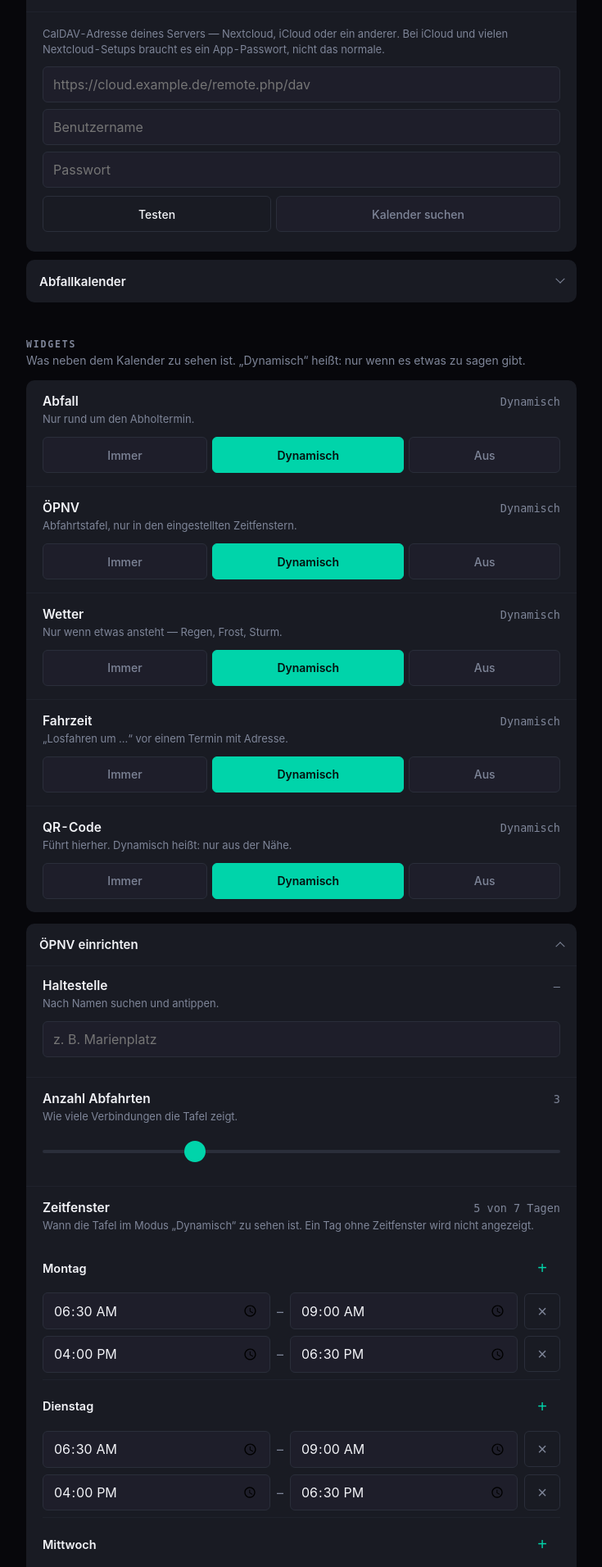
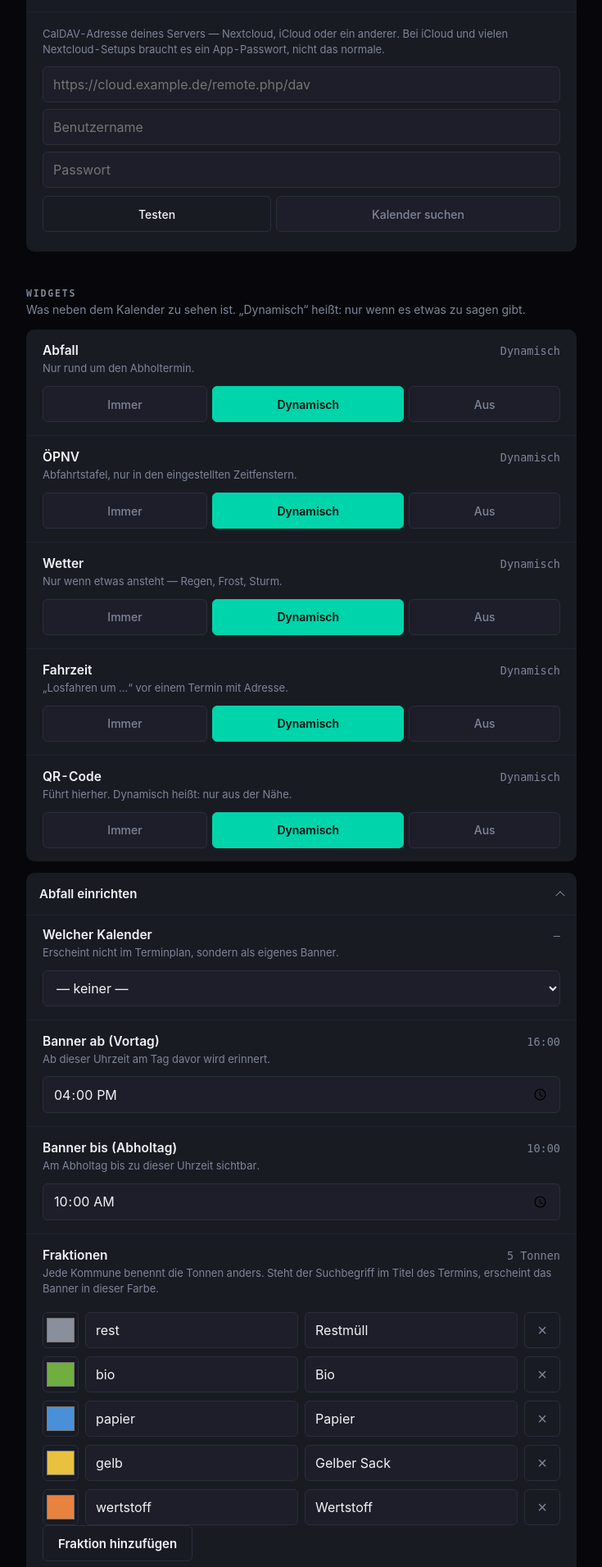
Before and after one commit to ivanzgroot/WallCal2, a Flask app: page /settings in a window 1280 px wide, after a click on "Abfall einrichten". Shown: the part 688-2600 px from the top of the page at 82% size, without its empty margins (272-1007 px from the left). Run offline with Flask 3, Linux system fonts and the light colour scheme; data comes from the database, SQL or seed files in the repository; data that the repository does not hold is empty.

Commit message:
settings: show a control only where changing it would do something
The page listed everything it could store and left the reader to work out
which parts were live. The ÖPNV time windows describe when a dynamic board
appears, so they say nothing once it is set to "Immer" — but they sat there
either way, inviting you to tune something with no effect. The same was true
of the night brightness without dim_clock, the whole PWM block without the
backlight wired, the screensaver without the "nie abschalten" strategy, and
every setting under a switch that was off. Each of those is a fact the page
already knew and did not act on.

One declarative attribute, evaluated in one place, the same bargain as
data-setting:

    data-when="widget_transit=dynamic"          one of, | between alternatives
    data-when="night_mode!=off"                 anything but
    data-when="display_off_strategy~pwm"        a comma-list contains it

Terms separated by spaces must all hold, which is what the all-day wake time
needs: prewake on, and timed-only off. Thirty-three elements carry one. On a
default install that hides five blocks outright.

Deliberately no numeric operator. It would need a > inside an attribute
value, which is legal HTML and quietly truncates every naive parser that
reads this file — the test harness included, which is how I found out.
"dim_seconds!=0" says the same thing about a slider that bottoms out at zero.

data-needs did a narrow version of this for widget panels; it is gone, folded
into the general mechanism rather than left beside it.

Two things fell out of the audit. Abfall was the only widget configured
somewhere other than the Widgets section — its calendar, hours and fractions
lived under Kalender while the other four had an "… einrichten" panel next to
their switch. It has one now, and all five read the same way. And
sensor_use_stationary, which the README documents and the daemon acts on, had
no control at all; the stationary sensitivity that only matters when it is on
now sits behind it.

The CSS guard is explicit for every shape this hides. A class that sets
display beats the UA's [hidden] rule, which is how an empty bordered box once
sat under the setup card for a week.

Co-Authored-By: Claude Opus 5 <noreply@anthropic.com>

```diff
--- a/static/css/settings-page.css
+++ b/static/css/settings-page.css
@@ -135,7 +135,11 @@ body.settings {
 .more .group + .group { border-top: 1px solid var(--border-subtle); }
 
 /* A widget's configuration is pointless while the widget is off. */
-.more[data-needs][hidden] { display: none; }
+/* Anything conditional hides for real. A class that sets display beats the
+   UA's [hidden] rule, which is how an empty bordered box once sat under the
+   setup card forever — so every shape this page hides says so explicitly. */
+.row[hidden], .group[hidden], details.more[hidden],
+.picker[hidden], .editor[hidden] { display: none; }
 
 /* Advanced keeps the different register, and stays shut. */
 #advanced .more.danger-hint > summary { color: var(--alert); font-family: var(--mono); font-size: 14px; }
--- a/templates/settings.html
+++ b/templates/settings.html
@@ -67,39 +67,7 @@
             </div>
         </details>
 
-        <details class="more">
-            <summary>Abfallkalender</summary>
-            <div class="more-body">
-                <div class="row">
-                    <div class="row-head"><label for="setAbfallCal">Welcher Kalender</label>
-                        <span class="value" data-value-for="abfall_calendar_id">—</span></div>
-                    <p class="desc">Erscheint nicht im Terminplan, sondern als eigenes Banner.</p>
-                    <div class="control"><select id="setAbfallCal" data-setting="abfall_calendar_id"></select></div>
-                </div>
-                <div class="row">
-                    <div class="row-head"><label for="setAbfallFrom">Banner ab (Vortag)</label>
-                        <span class="value" data-value-for="abfall_from_hour">—</span></div>
-                    <p class="desc">Ab dieser Uhrzeit am Tag davor wird erinnert.</p>
-                    <div class="control"><input type="time" id="setAbfallFrom" data-setting="abfall_from_hour"></div>
-                </div>
-                <div class="row">
-                    <div class="row-head"><label for="setAbfallUntil">Banner bis (Abholtag)</label>
-                        <span class="value" data-value-for="abfall_until_hour">—</span></div>
-                    <p class="desc">Am Abholtag bis zu dieser Uhrzeit sichtbar.</p>
-                    <div class="control"><input type="time" id="setAbfallUntil" data-setting="abfall_until_hour"></div>
-                </div>
-                <div class="row">
-                    <div class="row-head"><span class="name">Fraktionen</span>
-                        <span class="value" data-value-for="abfall_fractions">—</span></div>
-                    <p class="desc">Jede Kommune benennt die Tonnen anders. Steht der Suchbegriff
-                       im Titel des Termins, erscheint das Banner in dieser Farbe.</p>
-                    <div class="control">
-                        <div class="editor" id="fractionEditor"></div>
-                        <button class="btn ghost" id="fractionAdd" type="button">Fraktion hinzufügen</button>
-                    </div>
-                </div>
-            </div>
-        </details>
+
     </section>
 
     <!-- ============================================================ -->
@@ -137,7 +105,41 @@
 
         <!-- Configuration only appears once the widget is switched on: there
              is no point asking for a station from someone who has ÖPNV off. -->
-        <details class="more" data-needs="widget_transit">
+<details class="more" data-when="widget_abfall!=off">
+            <summary>Abfall einrichten</summary>
+            <div class="more-body">
+                <div class="row">
+                    <div class="row-head"><label for="setAbfallCal">Welcher Kalender</label>
+                        <span class="value" data-value-for="abfall_calendar_id">—</span></div>
+                    <p class="desc">Erscheint nicht im Terminplan, sondern als eigenes Banner.</p>
+                    <div class="control"><select id="setAbfallCal" data-setting="abfall_calendar_id"></select></div>
+                </div>
+                <div class="row" data-when="widget_abfall=dynamic">
+                    <div class="row-head"><label for="setAbfallFrom">Banner ab (Vortag)</label>
+                        <span class="value" data-value-for="abfall_from_hour">—</span></div>
+                    <p class="desc">Ab dieser Uhrzeit am Tag davor wird erinnert.</p>
+                    <div class="control"><input type="time" id="setAbfallFrom" data-setting="abfall_from_hour"></div>
+                </div>
+                <div class="row" data-when="widget_abfall=dynamic">
+                    <div class="row-head"><label for="setAbfallUntil">Banner bis (Abholtag)</label>
+                        <span class="value" data-value-for="abfall_until_hour">—</span></div>
+                    <p class="desc">Am Abholtag bis zu dieser Uhrzeit sichtbar.</p>
+                    <div class="control"><input type="time" id="setAbfallUntil" data-setting="abfall_until_hour"></div>
+                </div>
+                <div class="row">
+                    <div class="row-head"><span class="name">Fraktionen</span>
+                        <span class="value" data-value-for="abfall_fractions">—</span></div>
+                    <p class="desc">Jede Kommune benennt die Tonnen anders. Steht der Suchbegriff
+                       im Titel des Termins, erscheint das Banner in dieser Farbe.</p>
+                    <div class="control">
+                        <div class="editor" id="fractionEditor"></div>
+                        <button class="btn ghost" id="fractionAdd" type="button">Fraktion hinzufügen</button>
+                    </div>
+                </div>
+            </div>
+        </details>
+
+        <details class="more" data-when="widget_transit!=off">
             <summary>ÖPNV einrichten</summary>
             <div class="more-body">
                 <div class="row">
@@ -156,7 +158,7 @@
                     <div class="control"><input type="range" id="setTransitCount" min="1" max="8" step="1"
                            data-setting="transit_count"></div>
                 </div>
-                <div class="row">
+                <div class="row" data-when="widget_transit=dynamic">
                     <div class="row-head"><span class="name">Zeitfenster</span>
                         <span class="value" data-value-for="transit_windows">—</span></div>
                     <p class="desc">Wann die Tafel im Modus „Dynamisch“ zu sehen ist.
@@ -181,7 +183,7 @@
             </div>
         </details>
 
-        <details class="more" data-needs="widget_weather">
+        <details class="more" data-when="widget_weather!=off">
             <summary>Wetter einrichten</summary>
             <div class="more-body">
                 <div class="row">
@@ -202,7 +204,7 @@
             </div>
         </details>
 
-        <details class="more" data-needs="widget_travel">
+        <details class="more" data-when="widget_travel!=off">
             <summary>Fahrzeit einrichten</summary>
             <div class="more-body">
                 <div class="row">
@@ -214,7 +216,7 @@
                         <div class="results" id="homeResults"></div>
                     </div>
                 </div>
-                <div class="row">
+                <div class="row" data-when="widget_travel=dynamic">
                     <div class="row-head"><label for="setTravelWindow">Vorlauf</label>
                         <span class="value" data-value-for="travel_window_minutes">—</span></div>
                     <p class="desc">So lange vor dem Termin erscheint der Hinweis.</p>
@@ -224,7 +226,7 @@
             </div>
         </details>
 
-        <details class="more" data-needs="widget_qr">
+        <details class="more" data-when="widget_qr!=off">
             <summary>QR-Code einrichten</summary>
             <div class="more-body">
                 <div class="row">
@@ -244,7 +246,7 @@
         <p class="lede">Wie die Wand aussieht.</p>
 
         <div class="group">
-            <div class="row">
+            <div class="row" data-when="density_mode!=far">
                 <div class="row-head"><span class="name">Nahansicht</span>
                     <span class="value" data-value-for="near_view">—</span></div>
                 <p class="desc">Zwei Wochen sind gut lesbar, ein Monat zeigt mehr Zeitraum.</p>
@@ -270,7 +272,7 @@
                     <div class="control seg" data-seg="density_mode"
                          data-options="auto:Automatisch|on:Immer wechseln|near:Nur Nah|far:Nur Fern"></div>
                 </div>
-                <div class="row">
+                <div class="row" data-when="density_mode=auto|on">
                     <div class="row-head"><label for="setEnterMs">Reaktion beim Hinlaufen</label>
                         <span class="value" data-value-for="density_enter_ms">—</span></div>
                     <p class="desc">Wie schnell auf die Nahansicht umgeschaltet wird. Kurz halten —
@@ -278,7 +280,7 @@
                     <div class="control"><input type="range" id="setEnterMs" min="0" max="2000" step="50"
                            data-setting="density_enter_ms" data-unit=" ms"></div>
                 </div>
-                <div class="row">
+                <div class="row" data-when="density_mode=auto|on">
                     <div class="row-head"><label for="setLeaveMs">Geduld beim Weggehen</label>
                         <span class="value" data-value-for="density_debounce_ms">—</span></div>
                     <p class="desc">Wie lange gewartet wird, bevor wieder auf Fernansicht gewechselt wird.
@@ -286,21 +288,21 @@
                     <div class="control"><input type="range" id="setLeaveMs" min="200" max="5000" step="100"
                            data-setting="density_debounce_ms" data-unit=" ms"></div>
                 </div>
-                <div class="row">
+                <div class="row" data-when="density_mode=auto|on">
                     <div class="row-head"><label for="setCrossfade">Überblendung</label>
                         <span class="value" data-value-for="crossfade_ms">—</span></div>
                     <p class="desc">Nie hart schneiden.</p>
                     <div class="control"><input type="range" id="setCrossfade" min="0" max="1200" step="50"
                            data-setting="crossfade_ms" data-unit=" ms"></div>
                 </div>
-                <div class="row">
+                <div class="row" data-when="density_mode=auto|on">
                     <div class="row-head"><label for="setNearCm">Nah ab</label>
                         <span class="value" data-value-for="density_near_cm">—</span></div>
                     <p class="desc">Näher als das zeigt die Wand die Detailansicht — siehe Markierung im Messbalken unter „Präsenz“.</p>
                     <div class="control"><input type="range" id="setNearCm" min="30" max="400" step="10"
                            data-setting="density_near_cm" data-unit=" cm" data-linked="density"></div>
                 </div>
-                <div class="row">
+                <div class="row" data-when="density_mode=auto|on">
                     <div class="row-head"><label for="setFarCm">Wieder fern ab</label>
                         <span class="value" data-value-for="density_far_cm">—</span></div>
                     <p class="desc">Der Abstand dazwischen ist der Totbereich, in dem nichts umschaltet.
@@ -323,21 +325,21 @@
                         <label for="setDrift">Aktiv</label>
                     </div>
                 </div>
-                <div class="row">
+                <div class="row" data-when="display_off_strategy~none">
                     <div class="row-head"><span class="name">Schoner-Stil</span>
                         <span class="value" data-value-for="screensaver_style">—</span></div>
                     <p class="desc">Greift nur, wenn die Abschaltmethode „none“ ist — dann schläft das Panel nie.</p>
                     <div class="control seg" data-seg="screensaver_style"
                          data-options="dim_dashboard:Gedimmt|clock:Nur Uhr|blank:Schwarz"></div>
                 </div>
-                <div class="row">
+                <div class="row" data-when="display_off_strategy~none">
                     <div class="row-head"><label for="setSaverIdle">Wartezeit</label>
                         <span class="value" data-value-for="screensaver_idle_seconds">—</span></div>
                     <p class="desc">So lange nach der letzten Erkennung, bevor der Schoner übernimmt.</p>
                     <div class="control"><input type="range" id="setSaverIdle" min="30" max="900" step="30"
                            data-setting="screensaver_idle_seconds" data-unit=" s"></div>
                 </div>
-                <div class="row">
+                <div class="row" data-when="display_off_strategy~none">
                     <div class="row-head"><label for="setSaverBright">Helligkeit dabei</label>
                         <span class="value" data-value-for="screensaver_brightness">—</span></div>
                     <p class="desc">Deutlich dunkler als der Normalbetrieb.</p>
@@ -358,13 +360,13 @@
                         <label for="setTod">Einschalten</label>
                     </div>
                 </div>
-                <div class="row">
+                <div class="row" data-when="timeofday_enabled=true">
                     <div class="row-head"><label for="setTodMorning">Morgen bis</label>
                         <span class="value" data-value-for="timeofday_morning_until">—</span></div>
                     <p class="desc">Bis hierhin gilt das Morgen-Layout.</p>
                     <div class="control"><input type="time" id="setTodMorning" data-setting="timeofday_morning_until"></div>
                 </div>
-                <div class="row">
+                <div class="row" data-when="timeofday_enabled=true">
                     <div class="row-head"><label for="setTodEvening">Abend ab</label>
                         <span class="value" data-value-for="timeofday_evening_from">—</span></div>
                     <p class="desc">Ab hier gilt das Abend-Layout.</p>
@@ -484,7 +486,7 @@
                     <div class="control"><input type="range" id="setDimSeconds" min="0" max="120" step="5"
                            data-setting="dim_seconds" data-unit=" s"></div>
                 </div>
-                <div class="row">
+                <div class="row" data-when="dim_seconds!=0">
                     <div class="row-head"><label for="setDimLevel">Helligkeit dabei</label>
                         <span class="value" data-value-for="dim_level">—</span></div>
                     <p class="desc">Auf diesen Wert wird abgedunkelt.</p>
@@ -513,6 +515,15 @@
                            data-setting="sensor_moving_energy_min"></div>
                 </div>
                 <div class="row">
+                    <div class="row-head"><label for="setUseStill">Reglose Person zählt als anwesend</label></div>
+                    <p class="desc">Aus heißt: nur Bewegung weckt. Weniger Fehlalarme, aber die Wand
+                       schläft ein, während du davorstehst und liest.</p>
+                    <div class="control switch">
+                        <input type="checkbox" id="setUseStill" data-setting="sensor_use_stationary" data-bool="1">
+                        <label for="setUseStill">Zählt als anwesend</label>
+                    </div>
+                </div>
+                <div class="row" data-when="sensor_use_stationary=true">
                     <div class="row-head"><label for="setStill">Empfindlichkeit Ruhe</label>
                         <span class="value" data-value-for="sensor_stationary_energy_min">—</span></div>
                     <p class="desc">Für jemanden, der still davorsteht und liest.</p>
@@ -532,19 +543,19 @@
                     <div class="control seg" data-seg="night_mode"
                          data-options="off:Aus|dim_clock:Dunkle Uhr|never_wake:Nie wecken"></div>
                 </div>
-                <div class="row">
+                <div class="row" data-when="night_mode!=off">
                     <div class="row-head"><label for="setSchedStart">Fenster von</label>
                         <span class="value" data-value-for="schedule_start">—</span></div>
                     <p class="desc">Ab hier verhält sich die Wand normal.</p>
                     <div class="control"><input type="time" id="setSchedStart" data-setting="schedule_start"></div>
                 </div>
-                <div class="row">
+                <div class="row" data-when="night_mode!=off">
                     <div class="row-head"><label for="setSchedEnd">Fenster bis</label>
                         <span class="value" data-value-for="schedule_end">—</span></div>
                     <p class="desc">Danach gilt der Nachtmodus.</p>
                     <div class="control"><input type="time" id="setSchedEnd" data-setting="schedule_end"></div>
                 </div>
-                <div class="row">
+                <div class="row" data-when="night_mode=dim_clock">
                     <div class="row-head"><label for="setNightBright">Helligkeit nachts</label>
                         <span class="value" data-value-for="night_brightness">—</span></div>
                     <p class="desc">Für die dunkle Uhr.</p>
@@ -566,14 +577,14 @@
                     </div>
                     <p class="desc" id="prewakeNext"></p>
                 </div>
-                <div class="row">
+                <div class="row" data-when="prewake_enabled=true">
                     <div class="row-head"><label for="setPrewakeLead">Vorlauf</label>
                         <span class="value" data-value-for="prewake_lead_minutes">—</span></div>
                     <p class="desc">So lange vor Terminbeginn.</p>
                     <div class="control"><input type="range" id="setPrewakeLead" min="5" max="120" step="5"
                            data-setting="prewake_lead_minutes" data-unit=" min"></div>
                 </div>
-                <div class="row">
+                <div class="row" data-when="prewake_enabled=true">
                     <div class="row-head"><label for="setPrewakeTimed">Nur Termine mit Uhrzeit</label></div>
                     <p class="desc">Ganztägige Termine haben keine sinnvolle Startzeit — sonst würde um 00:00 geweckt.</p>
                     <div class="control switch">
@@ -581,7 +592,7 @@
                         <label for="setPrewakeTimed">Nur mit Uhrzeit</label>
                     </div>
                 </div>
-                <div class="row">
+                <div class="row" data-when="prewake_enabled=true prewake_timed_only=false">
                     <div class="row-head"><label for="setPrewakeAllday">Ganztägig wecken um</label>
                         <span class="value" data-value-for="prewake_allday_at">—</span></div>
                     <p class="desc">Gilt nur, wenn ganztägige Termine mitzählen.</p>
@@ -658,7 +669,7 @@
                         <div class="control"><div class="picker" id="strategyPicker"></div></div>
                         <p class="consequence" id="strategyNote"></p>
                     </div>
-                    <div class="row">
+                    <div class="row" data-when="display_off_strategy~hdmi">
                         <div class="row-head"><span class="name">Backend</span>
                             <span class="value" data-value-for="display_backend">—</span></div>
                         <p class="desc">Womit der Ausgang geschaltet wird. „Automatisch“ nimmt das beste
@@ -671,7 +682,7 @@
                     </div>
                 </div>
 
-                <div class="group">
+                <div class="group" data-when="display_off_strategy~pwm">
                     <h3>PWM-Hintergrundbeleuchtung</h3>
                     <div class="row">
                         <div class="row-head"><label for="setPwmGpio">pwm_gpio</label>
@@ -733,20 +744,20 @@
                         <div class="control seg" data-seg="sensor_mode"
                              data-options="auto:auto|uart:uart|gpio:gpio|none:none"></div>
                     </div>
-                    <div class="row">
+                    <div class="row" data-when="sensor_mode=gpio|auto">
                         <div class="row-head"><label for="setSensorPin">sensor_gpio_pin</label>
                             <span class="value" data-value-for="sensor_gpio_pin">—</span></div>
                         <p class="desc">OUT-Pin, nur im GPIO-Modus benutzt.</p>
                         <div class="control"><input type="number" id="setSensorPin" data-setting="sensor_gpio_pin" min="0" max="27"></div>
                         <p class="consequence" id="pinConflict"></p>
                     </div>
-                    <div class="row">
+                    <div class="row" data-when="sensor_mode=uart|auto">
                         <div class="row-head"><label for="setUartPort">sensor_uart_port</label>
                             <span class="value" data-value-for="sensor_uart_port">—</span></div>
                         <p class="desc"><code>auto</code> oder ein Gerätepfad.</p>
                         <div class="control"><input type="text" id="setUartPort" data-setting="sensor_uart_port"></div>
                     </div>
-                    <div class="row">
+                    <div class="row" data-when="sensor_mode=uart|auto">
                         <div class="row-head"><label for="setUartBaud">sensor_uart_baud</label>
                             <span class="value" data-value-for="sensor_uart_baud">—</span></div>
                         <p class="desc">Werkseinstellung des LD2410C ist 256000.</p>
```
Also changed, not shown: static/js/settings.js (+47 -7 lines), tests/domshim.js (+9 -0 lines), tests/test_settings_js.py (+59 -6 lines).
